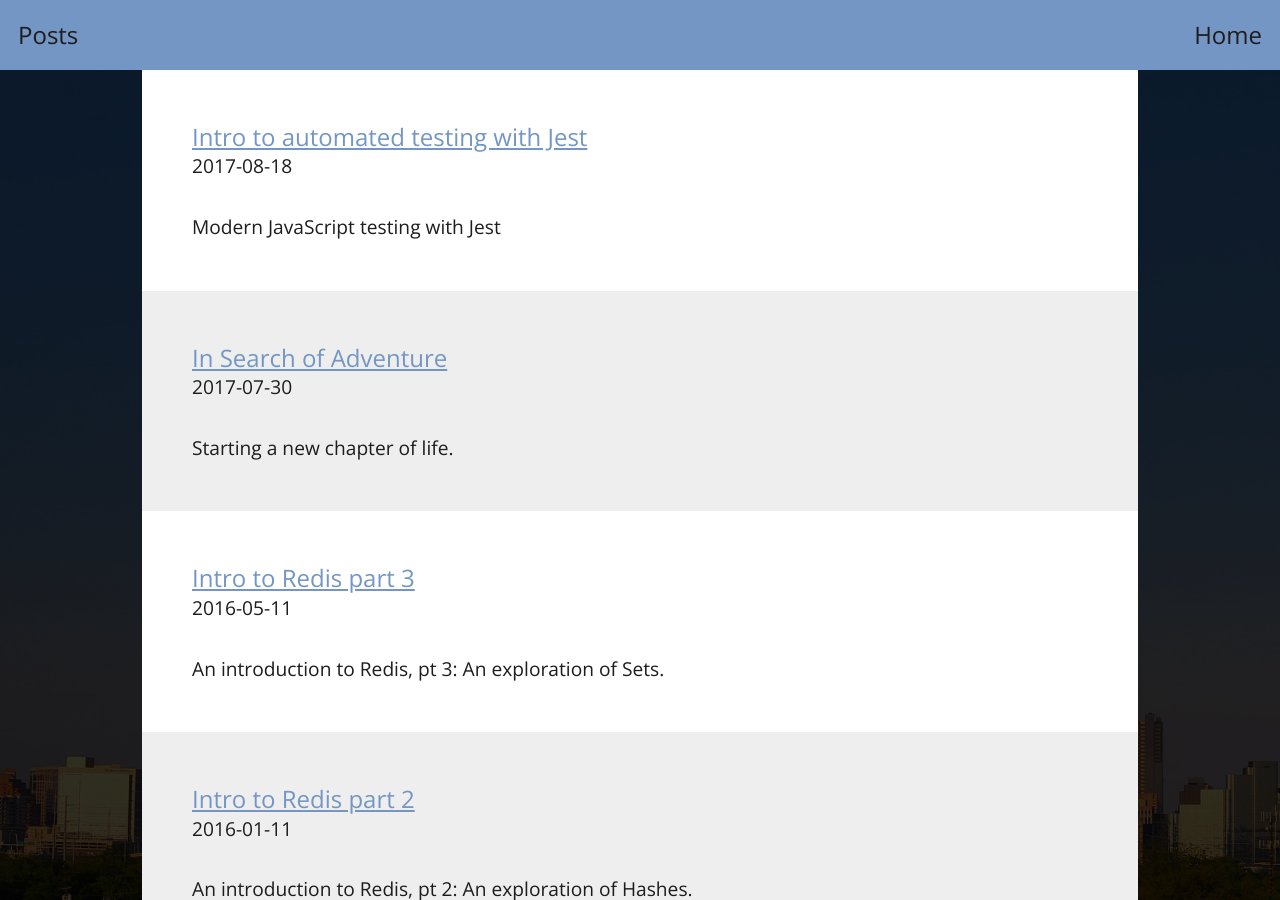
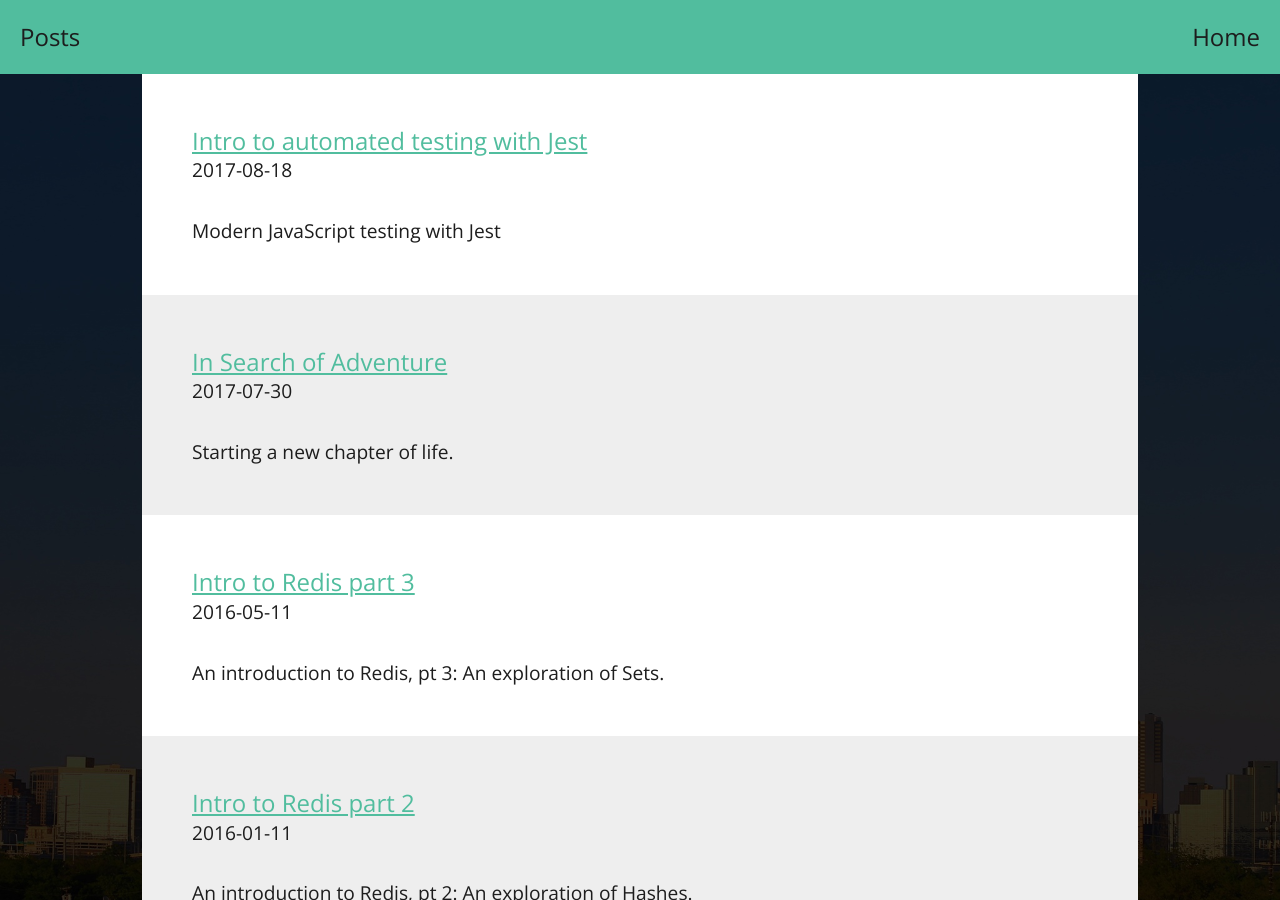
Before and after one commit to zackurben/zackurben.github.io, a Jekyll site: the page built from blog/index.html, in a window 1280 px wide and 900 px high. Built offline with Jekyll 4.4.1, drawn with Linux system fonts in a browser that asks for light colours; nearby versions of some CDN libraries; the list of posts is cut into pages by our own code.

Commit message:
Finishing final style changes for acceptable responsive design.

```diff
--- a/_sass/_base.scss
+++ b/_sass/_base.scss
@@ -29,8 +29,10 @@
   &:not(#top) {
     height: 100vh
   }
+
+  // blog header hack to give it font sizing.
   span {
-    padding: round($nav-padding * 0.9);
+    @include resize-padding($nav-padding);
   }
 }
 
@@ -95,7 +97,7 @@
       display: flex;
     }
 
-    padding: round($nav-padding * 0.9);
+    @include resize-padding($nav-padding);
     color: $text-color;
     text-decoration: none;
     cursor: pointer !important;
@@ -149,8 +151,8 @@
   display: flex;
   flex: 1 1;
   flex-direction: column;
-  padding: round($content-padding/2);
   background-color: $primary-color;
+  @include resize-padding(round($content-padding/2));
 
   &:nth-child(odd) {
     background-color: $secondary-color;
@@ -162,9 +164,13 @@
         flex: 1 2;
       }
 
+      @include xs-screen {
+        min-width: fit-content;
+      }
+
       flex: 2 1;
-      padding: round($content-padding/4);
       justify-content: center;
+      @include resize-padding(round($content-padding/4));
     }
   }
 
@@ -174,7 +180,7 @@
   }
 
   &.post {
-    padding: round($content-padding * 1.5) round($content-padding * 2);
+    @include resize-padding(round($content-padding), round($content-padding));
     text-align: left;
   }
 }
@@ -186,7 +192,7 @@
   border-style: solid;
   box-sizing: border-box;
 
-  max-width: 20vw;
+  max-width: 100%;
   height: auto;
 }
 
@@ -233,8 +239,3 @@
   align-self: center;
   text-align: center;
 }
-
-.blog-header {
-  padding: 66px 0 0 0;
-  overflow: hidden;
-}
--- a/css/main.scss
+++ b/css/main.scss
@@ -4,7 +4,7 @@
 @charset "utf-8";
 
 // Colors
-$accent-color: #7396c5;
+$accent-color: #51bd9e;
 $primary-color: #ffffff;
 $secondary-color: #eeeeee;
 $text-color: #1d1d1d;
@@ -44,6 +44,40 @@
   }
 }
 
+@mixin resize-padding($padding1, $padding2: null) {
+  @include xs-screen {
+    padding: round($padding1 * 0.25);
+
+    @if $padding2 != null {
+      padding: round($padding1 * 0.25) round($padding2 * 0.25);
+    }
+  }
+
+  @include s-screen {
+    padding: round($padding1 * 0.5);
+
+    @if $padding2 != null {
+      padding: round($padding1 * 0.5) round($padding2 * 0.5);
+    }
+  }
+
+  @include m-screen {
+    padding: round($padding1 * 0.75);
+
+    @if $padding2 != null {
+      padding: round($padding1 * 0.75) round($padding2 * 0.75);
+    }
+  }
+
+  @include l-screen {
+    padding: round($padding1);
+
+    @if $padding2 != null {
+      padding: round($padding1) round($padding2);
+    }
+  }
+}
+
 @mixin resize-font($font) {
   @include xs-screen {
     font-size: round($font * 0.6);
--- a/index.html
+++ b/index.html
@@ -8,7 +8,7 @@
       <img class="profile" src="/img/zack.jpeg">
     </div>
     <div class="col">
-      <span>{{ site.bio }}</span>
+      <p>{{ site.bio }}</p>
     </div>
   </div>
 </div>
@@ -73,7 +73,7 @@
       </div>
     </div>
     <div class="col">
-      <span>{{ project.about }}</span>
+      <p>{{ project.about }}</p>
     </div>
   </div>
 
```
